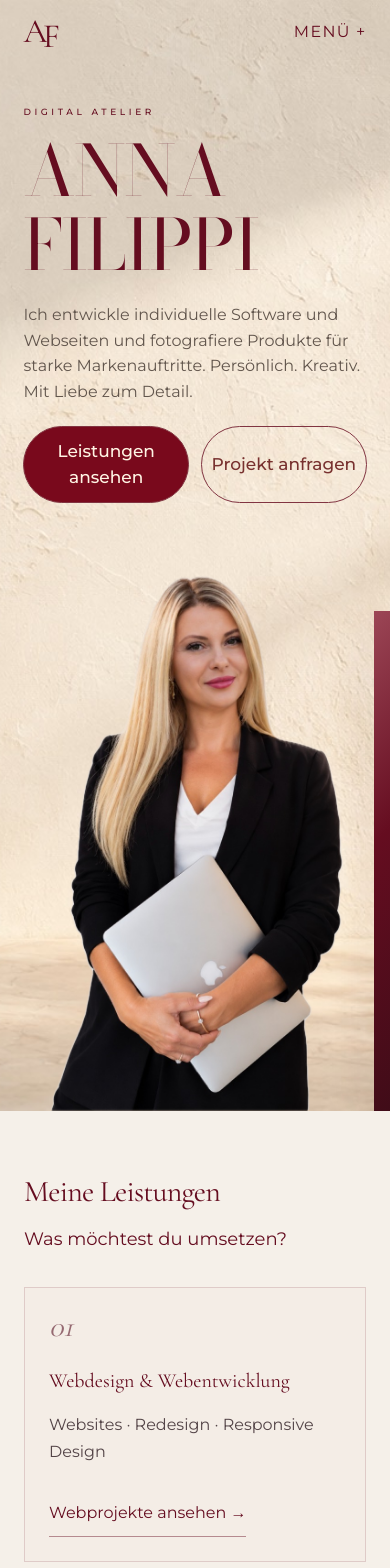
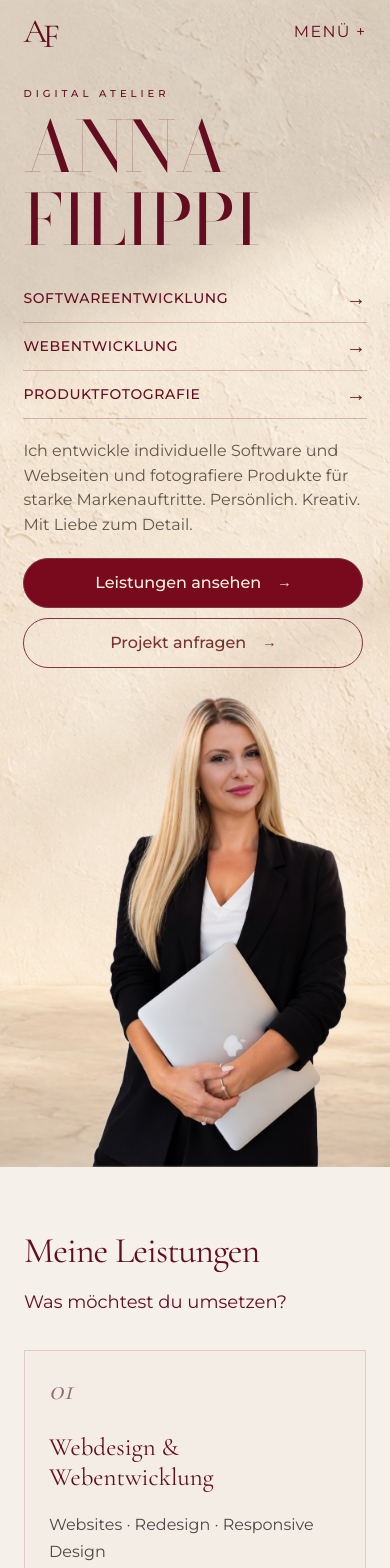
Before and after one commit to AnnaFillanna/anna-filippi.studio, a React (Vite) app: page / in a window 390 px wide. Shown: the top 1568 px of the page. Built offline with nearby package versions, Linux system fonts and the light colour scheme; a web font is replaced by a local one.

Commit message:
Mobile Hero optimiert und Überschriften hervorgehoben
Leistungsnavigation im mobilen Hero ergänzt, Portrait harmonisch eingebunden und Abstände angepasst. Überschriften gestärkt, Footer-Blume auf Desktop nach rechts verschoben und FilliCat-Projekt kompakter gestaltet.

```diff
--- a/src/components/Footer/Footer.module.scss
+++ b/src/components/Footer/Footer.module.scss
@@ -1,6 +1,9 @@
 @use '../../styles/variables' as *;
 .footer { position:relative; isolation:isolate; overflow:hidden; background:#f1e4d3; color:$bordeaux; }
 .background {position:absolute; inset:0; z-index:-2; width:100%; height:100%; object-fit:cover; object-position:70% center;}
+@media (min-width: 761px) {
+  .background { transform: translateX(12%); }
+}
 .footer::before {content:''; position:absolute; inset:0; z-index:-1; background:linear-gradient(90deg, #f5f0e9fa 0%, #f5f0e9ed 30%, #f5f0e955 58%, #f5f0e900 82%);}
 .inner {padding:30px 7% 24px; min-height:560px; display:flex; flex-direction:column;}
 .topline {display:flex; justify-content:space-between; gap:20px; font:16px/1.7 $sans; letter-spacing:.16em;}
--- a/src/components/Hero/Hero.module.scss
+++ b/src/components/Hero/Hero.module.scss
@@ -67,3 +67,39 @@
   .actions { max-width: 560px; }
   .servicesLink, .projectLink { padding-inline: 12px; gap: 12px; }
 }
+
+// Mobile-only navigation and composition. Original portrait and mask remain intact.
+.mobileServices { display: none; }
+@media (max-width: 760px) {
+  .copy { padding: 86px 6% 0; }
+  .eyebrow { margin-bottom: 12px; font-size: 10px; }
+  .copy h1 { font-size: clamp(60px, 18vw, 110px); line-height: .98; }
+  .mobileServices {
+    display: grid;
+    margin-top: 20px;
+    a {
+      display: flex;
+      align-items: center;
+      justify-content: space-between;
+      gap: 12px;
+      min-height: 48px;
+      padding: 12px 0;
+      border-bottom: 1px solid #650d2040;
+      color: $bordeaux;
+      font: 500 14px/1.5 $sans;
+      letter-spacing: .045em;
+      span { flex-shrink: 0; font-size: 20px; line-height: 1; }
+      &:focus-visible { outline: 2px solid currentColor; outline-offset: 3px; }
+    }
+  }
+  .description { margin-top: 20px; line-height: 1.55; }
+  .actions { grid-template-columns: minmax(0, 1fr); gap: 10px; margin-top: 20px; max-width: 340px; }
+  .servicesLink, .projectLink { min-height: 50px; padding: 12px 18px; font-size: 16px; gap: 16px; }
+  .arrow { display: inline; }
+  .portrait {
+    width: 88%;
+    margin: -16px 0 0 auto;
+    img { height: auto; aspect-ratio: 853 / 1280; mask-size: 100% 100%; mask-position: center; }
+  }
+  .hero::before { display: none; }
+}
--- a/src/components/Hero/Hero.tsx
+++ b/src/components/Hero/Hero.tsx
@@ -39,6 +39,11 @@ export default function Hero() {
         </motion.h1>
 
         </div>
+        <nav className={styles.mobileServices} aria-label="Leistungen im Überblick">
+          <a href="/softwareentwicklung">SOFTWAREENTWICKLUNG<span aria-hidden="true">→</span></a>
+          <a href="/projekte">WEBENTWICKLUNG<span aria-hidden="true">→</span></a>
+          <a href="/fotografie">PRODUKTFOTOGRAFIE<span aria-hidden="true">→</span></a>
+        </nav>
         <motion.p {...intro(0.4)} className={styles.description}>
           Ich entwickle individuelle Software und Webseiten<br className={styles.desktopBreak} /> und fotografiere Produkte für starke Markenauftritte.<br className={styles.desktopBreak} /> Persönlich. Kreativ. Mit Liebe zum Detail.
         </motion.p>
--- a/src/components/ProjectProcess/ProjectProcess.module.scss
+++ b/src/components/ProjectProcess/ProjectProcess.module.scss
@@ -10,7 +10,7 @@
 .step { min-width: 0; padding: 22px 20px 0 0; }
 .step:last-child { padding-right: 0; }
 .number { display: block; font: 16px/1.5 $sans; letter-spacing: .12em; margin-bottom: 20px; }
-.step h3 { font: 400 #{$text-card}/1.2 $serif; margin-bottom: 14px; overflow-wrap: anywhere; hyphens: auto; }
+.step h3 { font: 500 clamp(24px, 2vw, 28px)/1.2 $serif; margin-bottom: 14px; overflow-wrap: anywhere; hyphens: auto; }
 .step p { font: 16px/1.85 $sans; color: #534447; }
 @media (max-width: 1000px) {
   .timeline { margin-top: 36px; padding-top: 0; }
@@ -20,7 +20,6 @@
   .step { position: relative; padding: 0 0 32px 64px; }
   .step:last-child { padding-bottom: 0; }
   .number { position: absolute; left: 39px; top: 5px; margin: 0; }
-  .step h3 { font-size: $text-card; }
   .step p { max-width: 60ch; }
 }
 @media (max-width: 760px) { .process { padding: $space-section $page-gutter; } }
--- a/src/components/Projects/Projects.module.scss
+++ b/src/components/Projects/Projects.module.scss
@@ -510,6 +510,21 @@
 
 .softwarePage .caseIntro h1 { font-size: clamp(32px, 4.5vw, 60px); font-weight: 400; line-height: 1.12; }
 
+@media (min-width: 1001px) {
+  .softwarePage {
+    padding-block: 100px 64px;
+    .caseInner { max-width: 900px; }
+    .back { margin-bottom: 20px; }
+    .caseIntro h1 { font-size: clamp(40px, 3.5vw, 48px); margin: 18px 0; }
+    .accent { margin: 18px 0; }
+    .caseButton { margin-top: 14px; font-size: 24px; }
+    .devices { max-width: 680px; margin: 24px auto 32px; }
+    .laptopScreen { border-width: 8px; border-radius: 12px 12px 4px 4px; }
+    .laptopBase { height: 12px; }
+    .phone { border-width: 5px; border-radius: 20px; }
+  }
+}
+
 .projectDetails { width: 100%; margin: 0 0 20px; border-top: 1px solid #650d2026; }
 .projectDetails summary { cursor: pointer; padding: 16px 0; font: 500 22px/1.3 $serif; color: $bordeaux; }
 .projectDetails summary:focus-visible { outline: 2px solid $bordeaux; outline-offset: 4px; }
--- a/src/components/Services/Services.module.scss
+++ b/src/components/Services/Services.module.scss
@@ -78,7 +78,7 @@
   margin: 0;
   li { display: grid; grid-template-columns: 58px minmax(0, 1fr); gap: 22px; align-items: center; padding: 24px 0; }
   li + li { border-top: 1px solid #650d2026; }
-  h3 { font: 400 #{$text-card}/1.2 $serif; margin: 0 0 7px; }
+  h3 { font: 500 clamp(24px, 2vw, 28px)/1.2 $serif; margin: 0 0 10px; overflow-wrap: break-word; }
   p { font: 16px/1.7 $sans; color: #534447; margin: 0; }
 }
 .benefitIcon {
@@ -96,7 +96,7 @@
 }
 
 .sectionLabel {
-  font: 400 #{$text-section}/1.12 $serif;
+  font: 500 clamp(36px, 3.5vw, 50px)/1.12 $serif;
   letter-spacing: -.025em;
   margin: 0 0 $space-sm;
 }
@@ -122,7 +122,7 @@
   padding: $space-md;
   border: 1px solid #650d2026;
   background: #e9dfd326;
-  h3 { font: 400 #{$text-card}/1.15 $serif; margin: 0 0 18px; overflow-wrap: break-word; }
+  h3 { font: 500 clamp(24px, 2vw, 28px)/1.2 $serif; margin: 0 0 18px; overflow-wrap: break-word; }
   .description { font: 16px/1.7 $sans; margin: 0 0 24px; overflow-wrap: break-word; }
   .galleryLink { margin-top: auto; align-self: flex-start; letter-spacing: 0; font-size: 16px; }
 }
@@ -133,5 +133,5 @@
 @media (max-width: 1100px) { .primaryList { grid-template-columns: repeat(2, minmax(0, 1fr)); } }
 @media (max-width: 600px) {
   .primaryList { grid-template-columns: minmax(0, 1fr); gap: 18px; }
-  .primaryService h3 { font-size: $text-card; }
+  .primaryService h3 { font-size: clamp(24px, 6.4vw, 28px); }
 }
```
